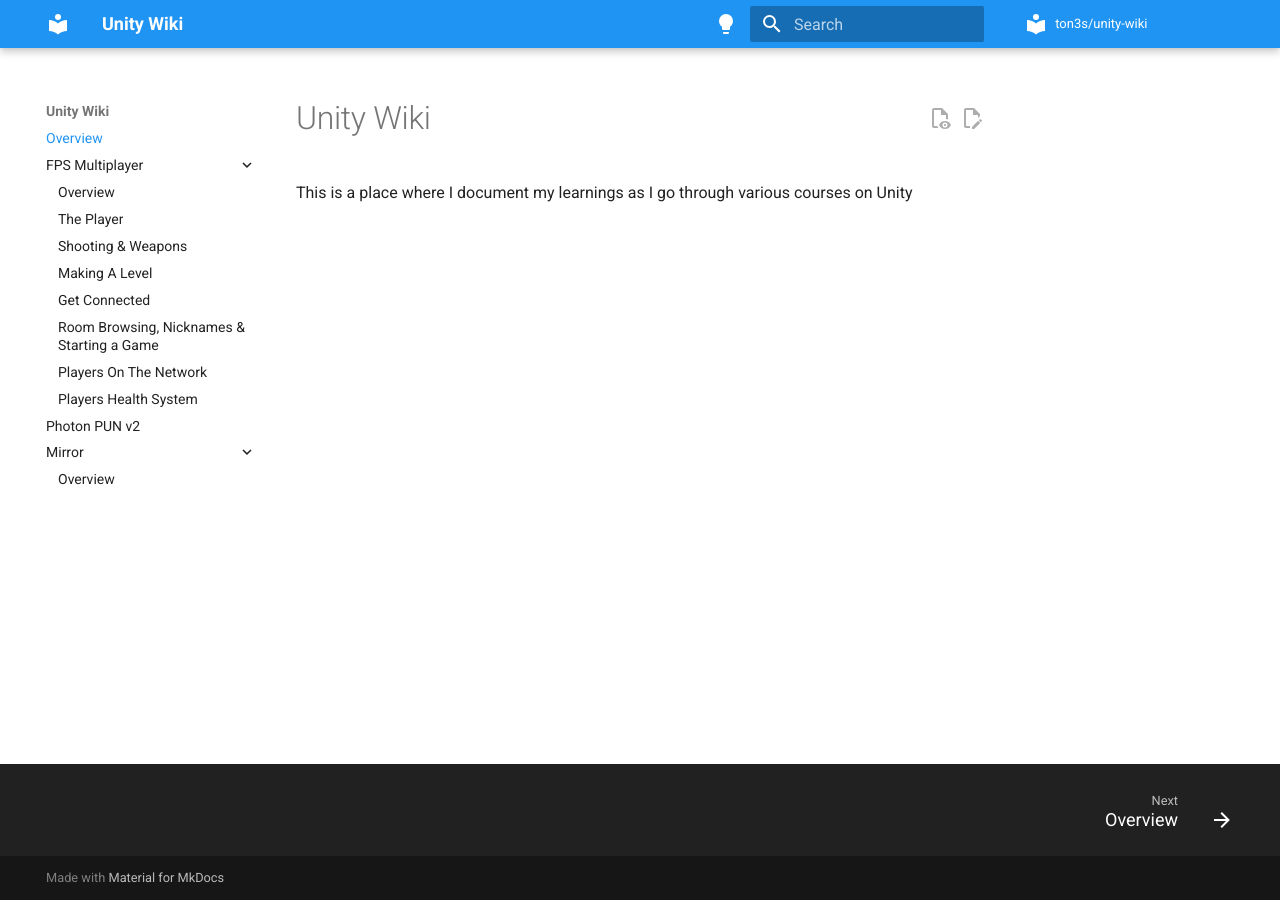
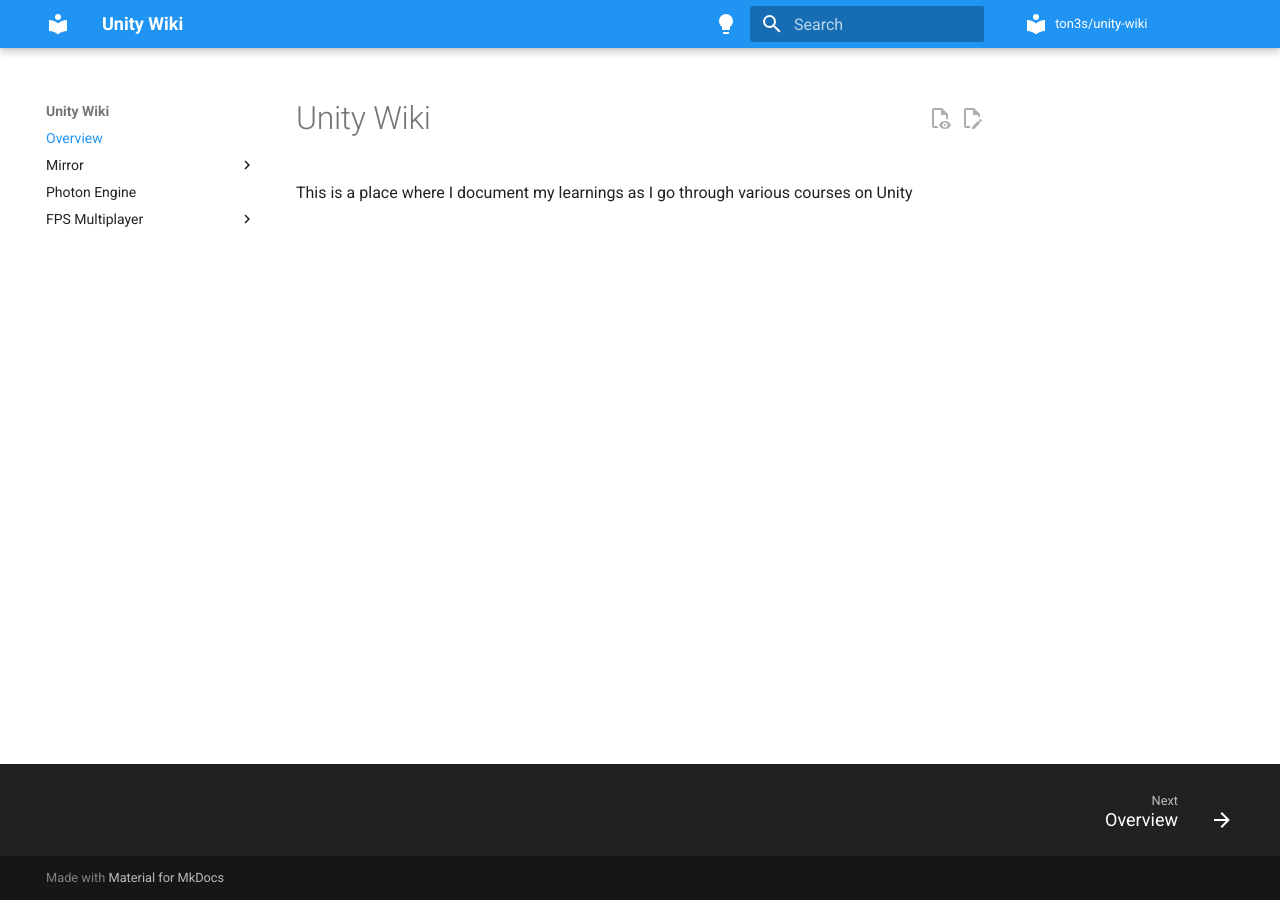
Before and after one commit to ton3s/unity-wiki, an MkDocs documentation site: the page built from docs/index.md, in a window 1280 px wide. Built offline with MkDocs 1.6.1 and Material for MkDocs 9.7.7, drawn with Linux system fonts in a browser that asks for light colours.

Commit message:
Edit navbar

```diff
--- a/mkdocs.yml
+++ b/mkdocs.yml
@@ -270,7 +270,7 @@
 
   # Navigation:
   #
-  - navigation.expand # Expand all collapsable sections.
+  #- navigation.expand # Expand all collapsable sections.
   #- navigation.instant     # Instant loading pages.
   #- navigation.indexes     # Attach pages directly to Sections. Incompatible with "toc.integrate"
   #- navigation.sections # Render top sections as groups.
@@ -520,6 +520,9 @@
 # +--------------------------------------------------------------------------------------------------------+
 nav:
  - Overview: index.md
+ - Mirror:
+    - Overview: mirror/overview.md
+ - Photon Engine: pun-engine/overview.md
  - FPS Multiplayer:
     - Overview: fps-multiplayer/overview.md
     - The Player: fps-multiplayer/the-player.md
@@ -529,6 +532,3 @@
     - Room Browsing, Nicknames & Starting a Game: fps-multiplayer/starting-game.md
     - Players On The Network: fps-multiplayer/players-on-network.md
     - Players Health System: fps-multiplayer/players-health-system.md
- - Photon PUN v2: pun-v2/overview.md
- - Mirror:
-    - Overview: mirror/overview.md
```
Also changed, not shown: docs/pun-engine/overview.md (renamed from docs/pun-v2/overview.md).
